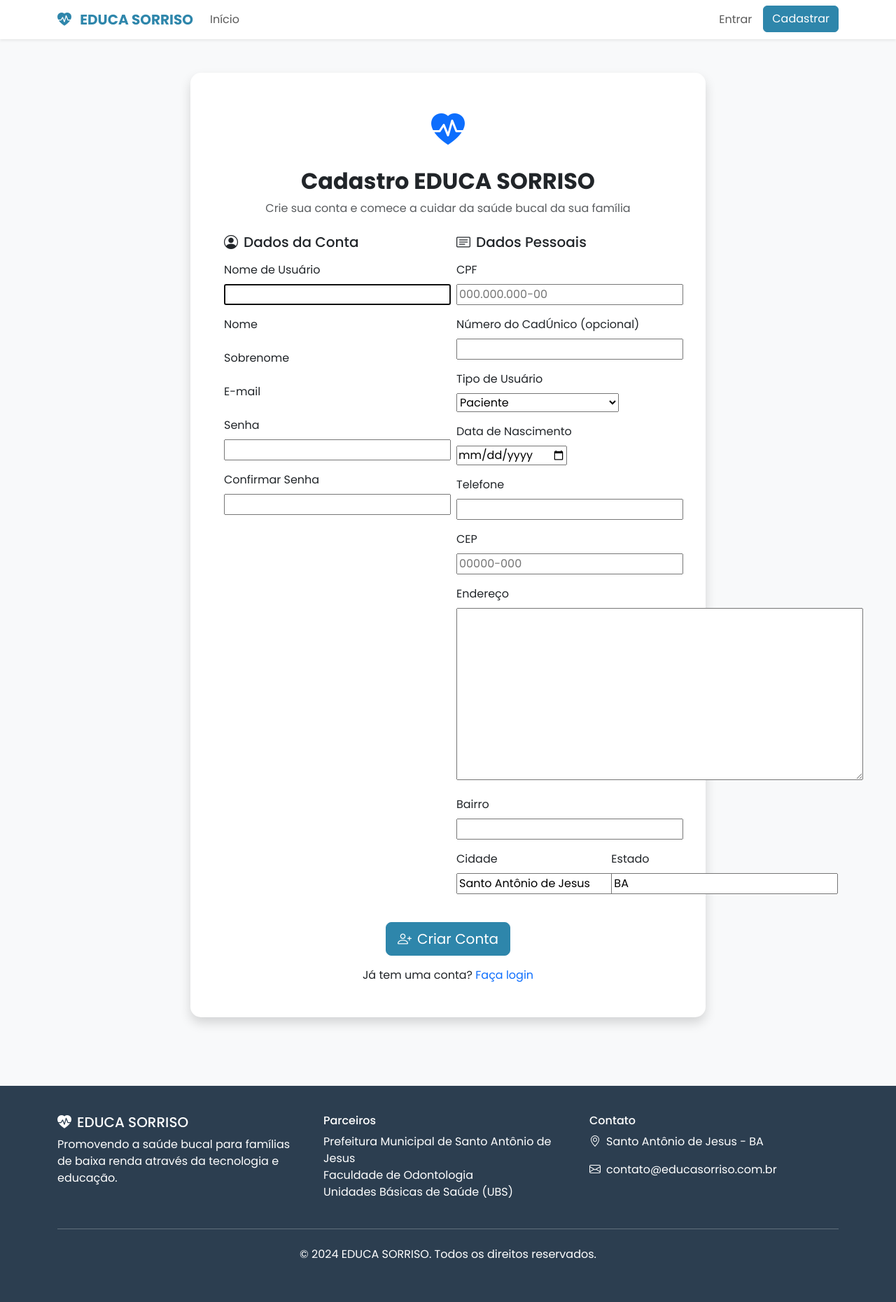
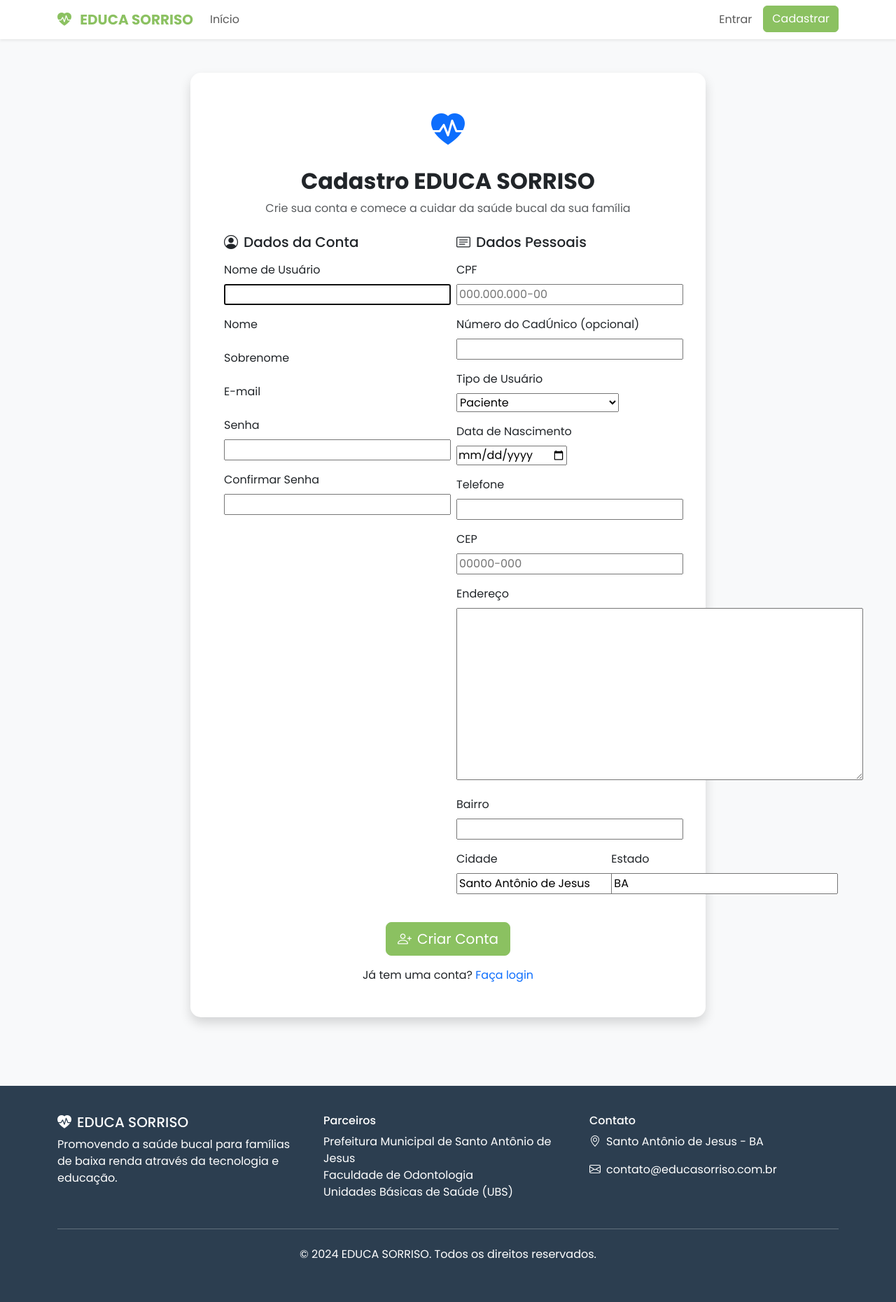
Before and after one commit to welingtonguilhardi/EDUCA-SORRISO, a Django app: page /cadastro/ in a window 1280 px wide. Shown: the whole page at 70% size. Run offline with Django 5.2, Linux system fonts and the light colour scheme.

Commit message:
mudado cor primaria

```diff
--- a/templates/educa_sorriso/base.html
+++ b/templates/educa_sorriso/base.html
@@ -14,7 +14,7 @@
 
     <style>
         :root {
-            --primary-color: #2E86AB;
+            --primary-color: #8BC161;
             --secondary-color: #A23B72;
             --accent-color: #F18F01;
             --success-color: #C73E1D;
```
